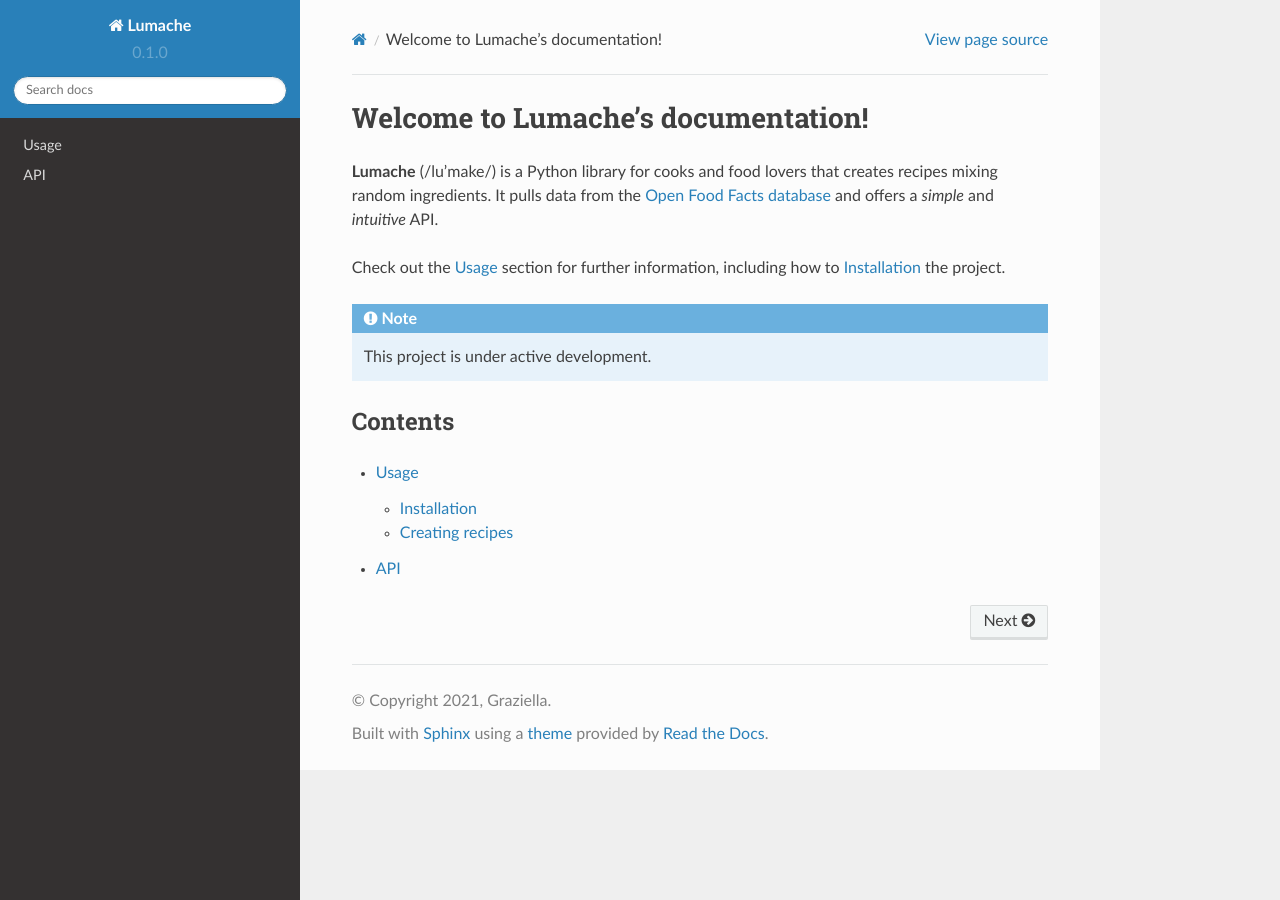
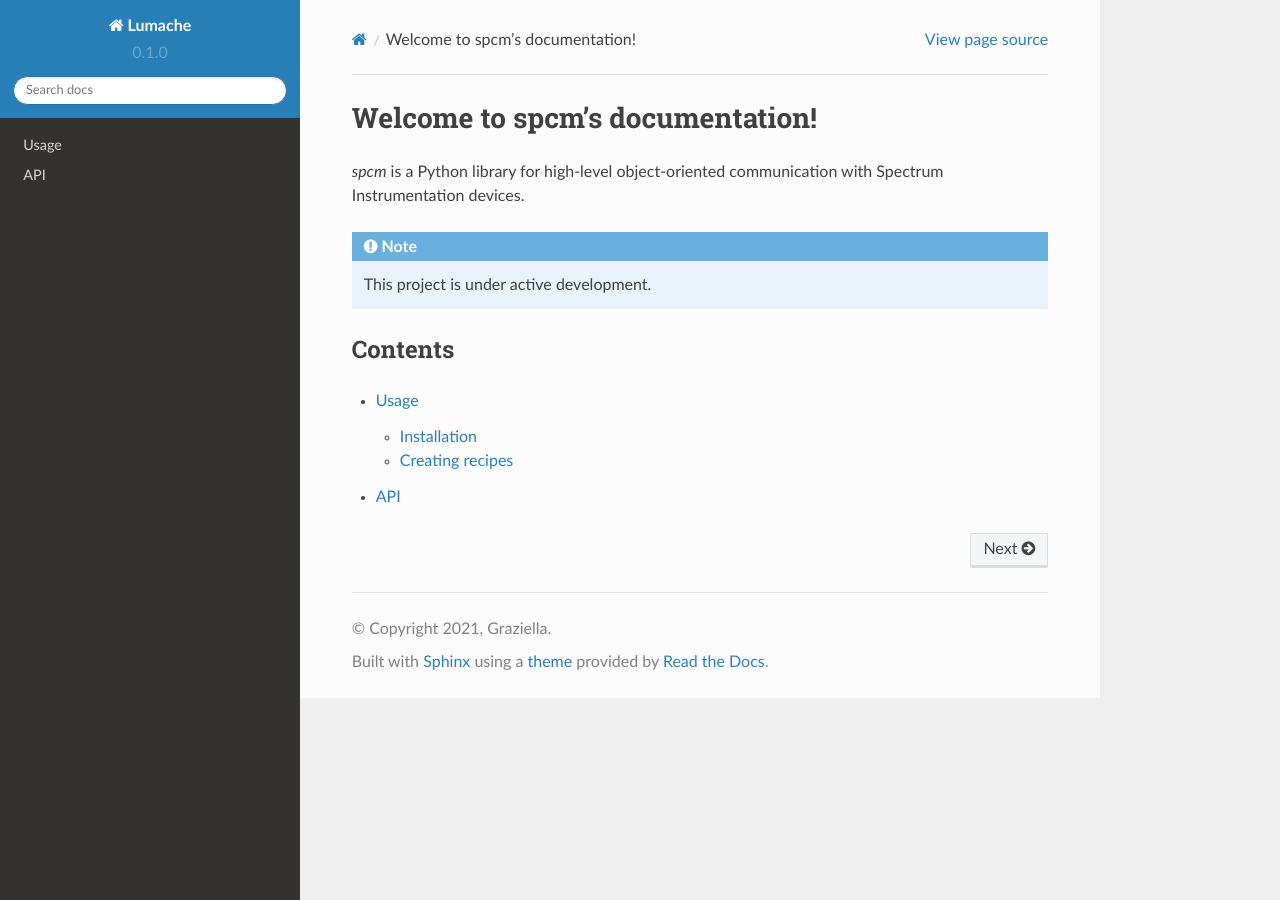
Before and after one commit to SpectrumInstrumentation/spcm-docs, a Sphinx documentation site: the page built from docs/source/index.rst, in a window 1280 px wide. Built offline with Sphinx 7.4.7 and the Read the Docs theme 2.0.0, drawn with Linux system fonts in a browser that asks for light colours.

Commit message:
Update index.rst
Made it spcm specific for testing

```diff
--- a/docs/source/index.rst
+++ b/docs/source/index.rst
@@ -1,13 +1,7 @@
-Welcome to Lumache's documentation!
+Welcome to spcm's documentation!
 ===================================
 
-**Lumache** (/lu'make/) is a Python library for cooks and food lovers
-that creates recipes mixing random ingredients.
-It pulls data from the `Open Food Facts database <https://world.openfoodfacts.org/>`_
-and offers a *simple* and *intuitive* API.
-
-Check out the :doc:`usage` section for further information, including
-how to :ref:`installation` the project.
+`spcm` is a Python library for high-level object-oriented communication with Spectrum Instrumentation devices.
 
 .. note::
 
```
